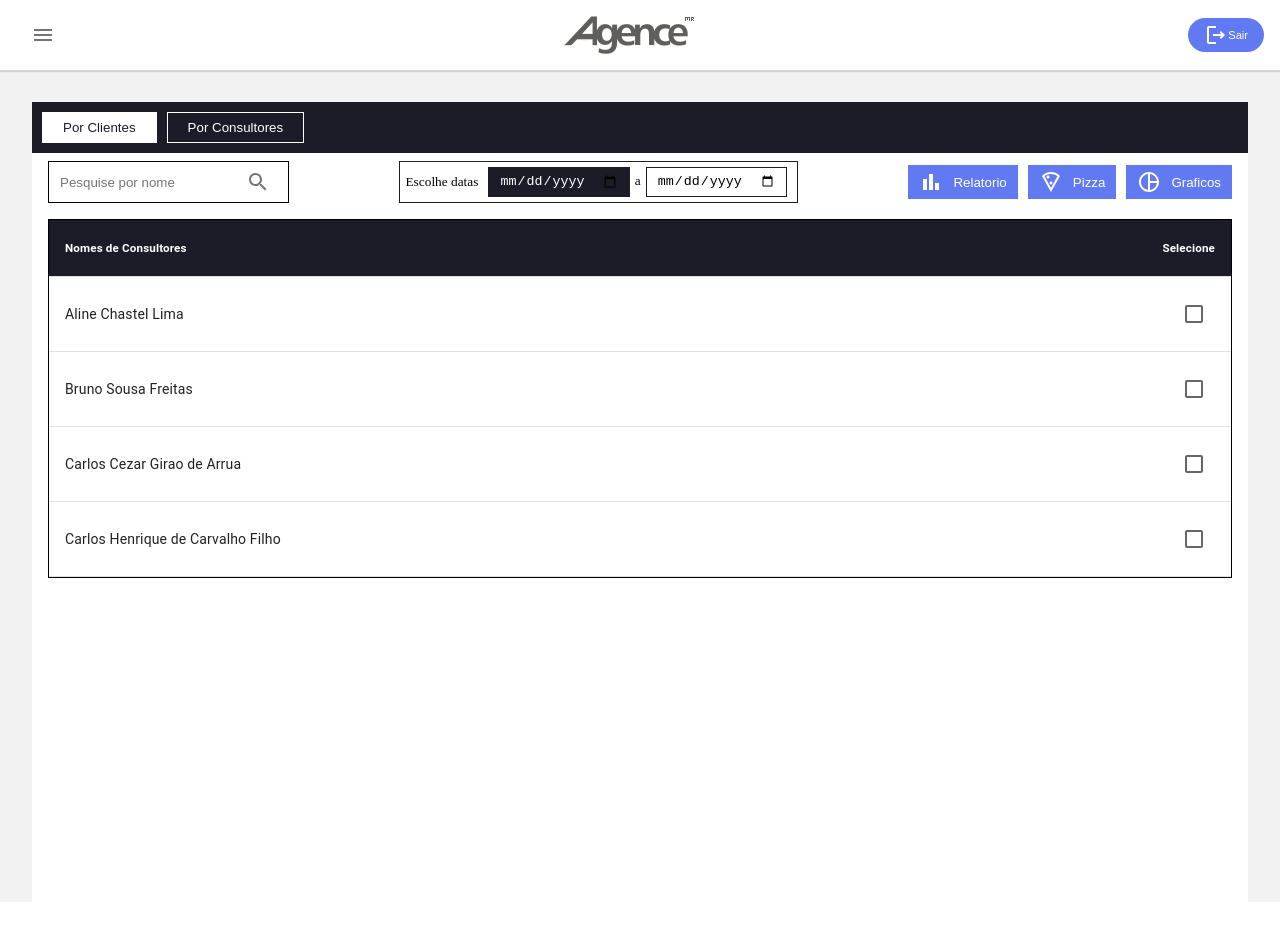
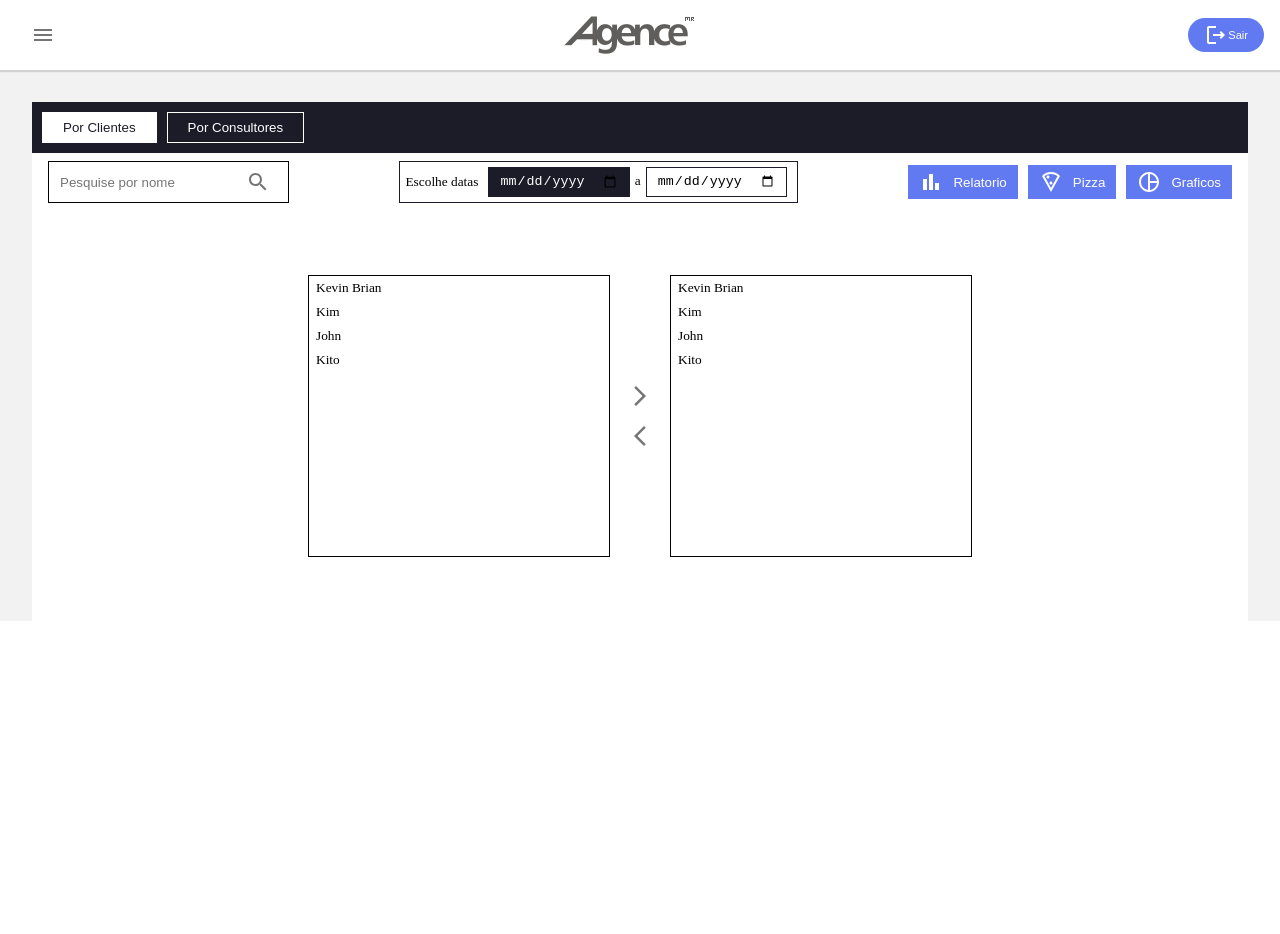
Before and after one commit to realkevinbrian/CommercialApp, a React (Create React App) app: page / in a window 1280 px wide. After the commit the page ends 800 px from the top, so only its background shows below. Built offline with nearby package versions, Linux system fonts and the light colour scheme; sample sign-in values are in the browser's storage.

Commit message:
Added TransferList Component

```diff
--- a/package.json
+++ b/package.json
@@ -7,9 +7,11 @@
     "@emotion/styled": "^11.10.4",
     "@mui/icons-material": "^5.10.3",
     "@mui/material": "^5.10.3",
+    "@reduxjs/toolkit": "^1.8.5",
     "@testing-library/jest-dom": "^5.14.1",
     "@testing-library/react": "^12.0.0",
     "@testing-library/user-event": "^13.2.1",
+    "lodash": "^4.17.21",
     "react": "^17.0.2",
     "react-dom": "^17.0.2",
     "react-router-dom": "6",
--- /dev/null
+++ b/src/Components/TransferList/DataBox.js
@@ -0,0 +1,21 @@
+import React from "react";
+import { DataBoxWrapper } from "../../Styled/TransferList.styled";
+
+function DataBox() {
+  const List = [
+    { id: 1, name: "Kevin Brian" },
+    { id: 2, name: "Kim" },
+    { id: 3, name: "John" },
+    { id: 4, name: "Kito" },
+  ];
+  return (
+    <DataBoxWrapper>
+      {Array.from(List).length > 0 &&
+        Array.from(List).map((item) => (
+          <small key={item.name}>{item.name}</small>
+        ))}
+    </DataBoxWrapper>
+  );
+}
+
+export default DataBox;
--- /dev/null
+++ b/src/Components/TransferList/TransferButtons.js
@@ -0,0 +1,20 @@
+import { ArrowBackIosNewOutlined, ArrowForwardIos } from "@mui/icons-material";
+import { IconButton } from "@mui/material";
+import React from "react";
+import { TransferButtonsWrapper } from "../../Styled/TransferList.styled";
+
+function TransferButtons() {
+  return (
+    <TransferButtonsWrapper>
+      <IconButton>
+        <ArrowForwardIos />
+      </IconButton>
+
+      <IconButton>
+        <ArrowBackIosNewOutlined />
+      </IconButton>
+    </TransferButtonsWrapper>
+  );
+}
+
+export default TransferButtons;
--- /dev/null
+++ b/src/Components/TransferList/index.js
@@ -0,0 +1,18 @@
+import React from "react";
+import { TransferListContainer } from "../../Styled/TransferList.styled";
+import DataBox from "./DataBox";
+import TransferButtons from "./TransferButtons";
+
+function index() {
+  return (
+    <TransferListContainer>
+      <div className="body">
+        <DataBox />
+        <TransferButtons />
+        <DataBox />
+      </div>
+    </TransferListContainer>
+  );
+}
+
+export default index;
--- a/src/Pages/PerformanceComercial.js
+++ b/src/Pages/PerformanceComercial.js
@@ -1,23 +1,20 @@
 import {
   BarChartOutlined,
   LocalPizzaOutlined,
-  PieChartOutline,
-  Report,
+  PieChartOutline
 } from "@mui/icons-material";
-import { CardMedia, Icon } from "@mui/material";
+import { Icon } from "@mui/material";
 import React from "react";
-import { PieChart } from "recharts";
-import { PrimaryButton, SecondButtonIcon } from "../Styled/Buttons.styled";
+import InputDate from "../Components/Inputs/InputDate";
+import SearchBox from "../Components/Inputs/SearchBox";
+import { SecondButtonIcon } from "../Styled/Buttons.styled";
 import {
   PerformanceComercialAction,
   PerformanceComercialBody,
   PerformanceComercialContainer,
-  PerformanceComercialHeader,
+  PerformanceComercialHeader
 } from "../Styled/PerformanceComercial.styled";
-import SearchBox from "../Components/Inputs/SearchBox";
-import InputDate from "../Components/Inputs/InputDate";
-import Table from "../Components/Table";
-import { PerformanceTableWrapper } from "../Styled/Table.Styled";
+import TransferList from "../Components/TransferList";
 
 function PerformanceComercial() {
   const buttons = [
@@ -85,9 +82,7 @@ function PerformanceComercial() {
       </PerformanceComercialAction>
 
       <PerformanceComercialBody>
-        <PerformanceTableWrapper>
-          <Table />
-        </PerformanceTableWrapper>
+        <TransferList/>
       </PerformanceComercialBody>
     </PerformanceComercialContainer>
   );
--- a/src/Styled/PerformanceComercial.styled.js
+++ b/src/Styled/PerformanceComercial.styled.js
@@ -5,7 +5,6 @@
 import styled from "styled-components";
 
 export const PerformanceComercialContainer = styled.div`
-  height: 100vh;
   margin: 2rem;
   background-color: ${({ theme }) => theme.colors.white};
 `;
@@ -58,7 +57,6 @@ export const PerformanceComercialAction = styled.div`
       color: white;
       font-weight: bold;
     }
-
   }
 
   //ActionBody
@@ -81,4 +79,7 @@ export const PerformanceComercialAction = styled.div`
     }
   }
 `;
-export const PerformanceComercialBody = styled.div``;
+export const PerformanceComercialBody = styled.div`
+  flex: 1;
+  padding: 4rem 0;
+`;
--- /dev/null
+++ b/src/Styled/TransferList.styled.js
@@ -0,0 +1,44 @@
+import styled from "styled-components";
+
+export const TransferListContainer = styled.div`
+  display: flex;
+  flex-direction: row;
+  place-items: center;
+  place-content: center;
+
+  > .body {
+    display: flex;
+    flex-direction: row;
+    place-items: center;
+    place-content: center;
+    gap: 10px;
+  }
+`;
+
+export const DataBoxWrapper = styled.div`
+  border: 1px solid;
+  min-height: 280px;
+  max-height: 300px;
+  min-width: 300px;
+  max-width: 350px;
+  display: flex;
+  flex-direction: column;
+  user-select: none;
+
+  small {
+    cursor: pointer;
+    padding: 4px 7px;
+  }
+
+  small.selected {
+    background-color: ${({ theme }) => theme.colors.trueBlue};
+    color: white;
+  }
+`;
+
+export const TransferButtonsWrapper = styled.div`
+  display: flex;
+  flex-direction: column;
+  align-items: center;
+  place-items: center;
+`;
```
Also changed, not shown: test.js (added, +17 -0 lines), src/Components/TransferList/readMe.md (added), 2 other files (tests, documents, lock files or other folders).
